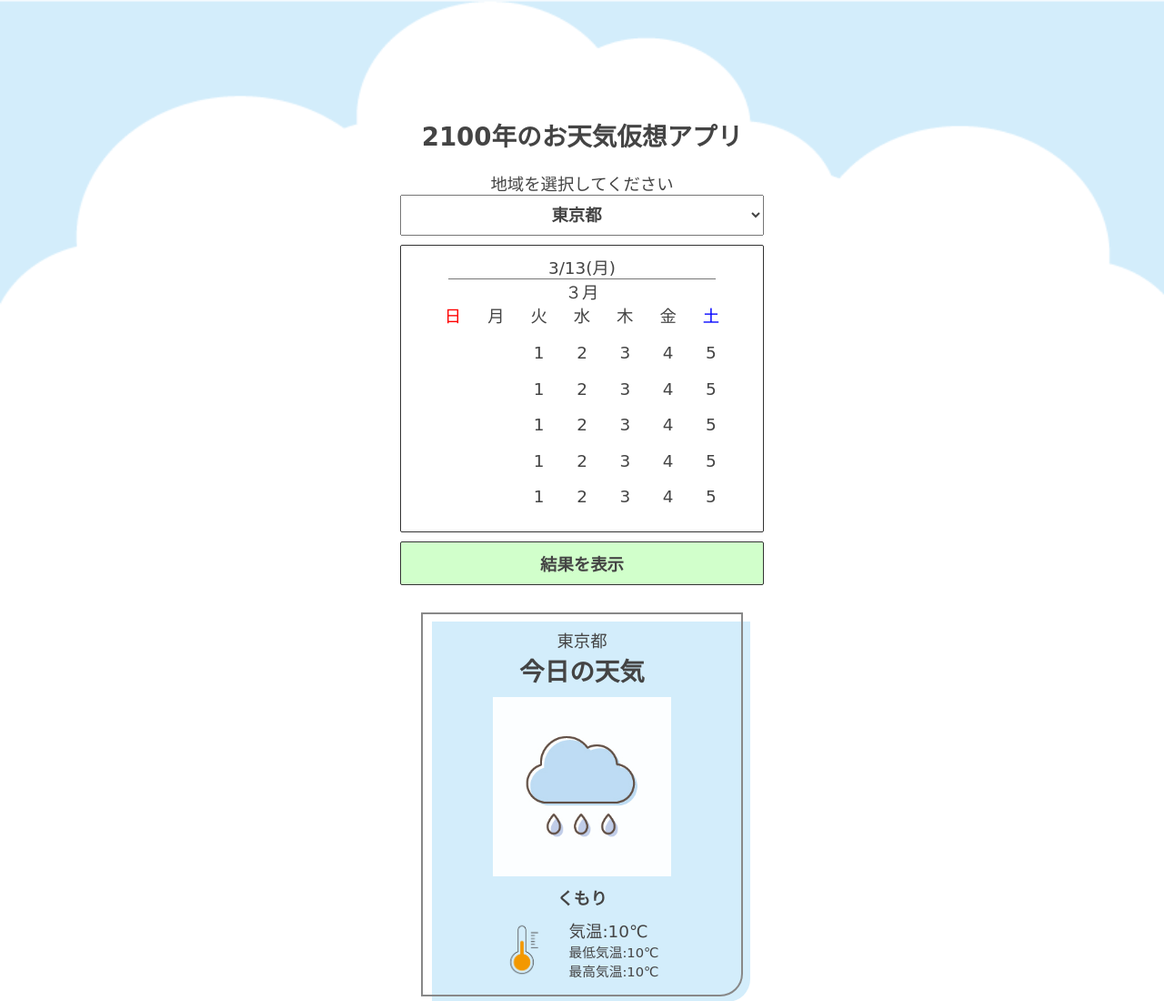
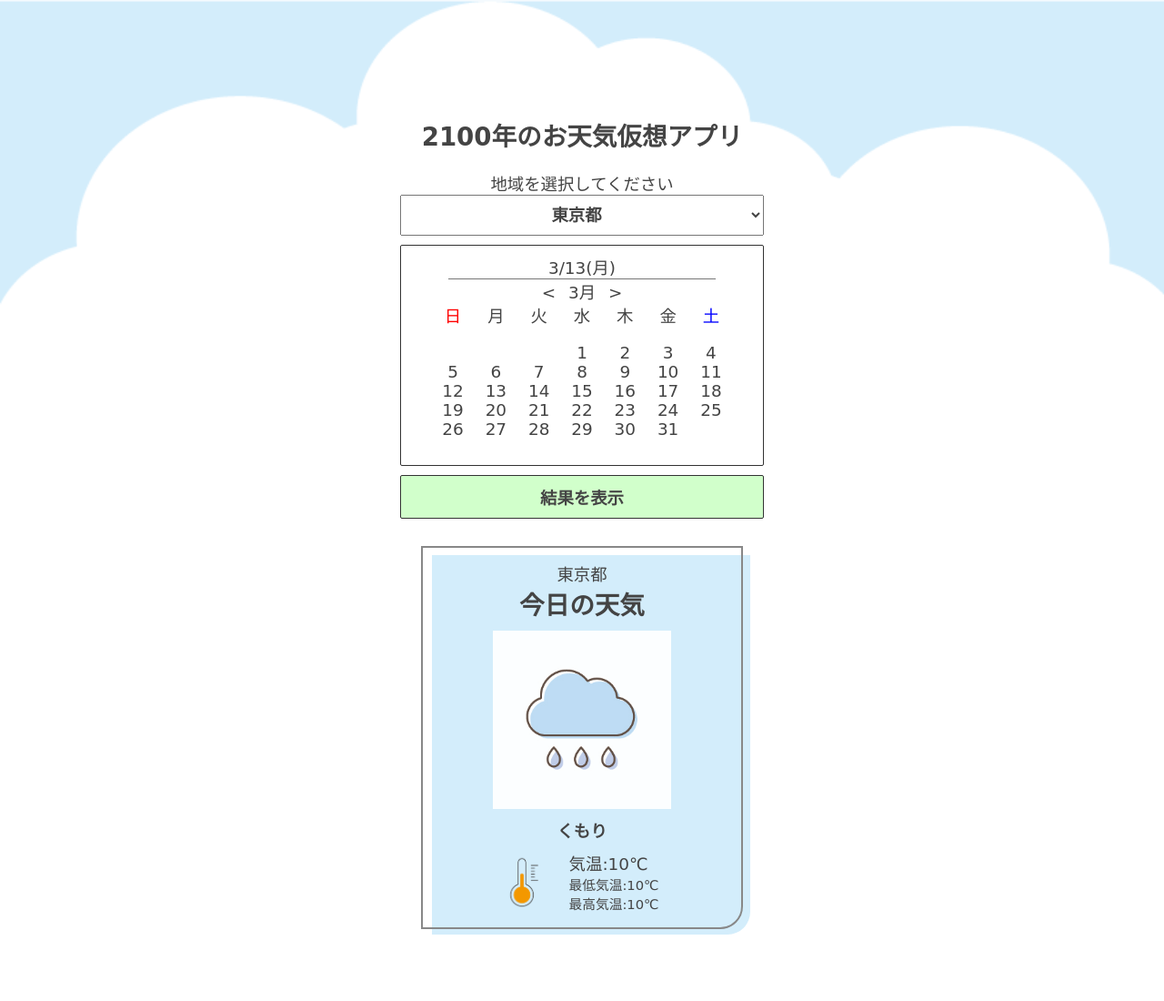
Before and after one commit to Buchi-18/weather-app, a plain HTML site: page index.html in a window 1280 px wide. Shown: the top 1100 px of the page at 91% size. Drawn offline with Linux system fonts and the light colour scheme; a web font is replaced by a local one.

Commit message:
refactor calendar code

```diff
--- a/calendar.css
+++ b/calendar.css
@@ -33,19 +33,16 @@
   margin: 0 auto;
 }
 
-.day-of-week ul , .dates ul li{
+.day-of-week ul , .dates ul{
   display: flex;
   flex-wrap: wrap;
   padding: 0 5% 5% 5%;
 }
 
-.day-of-week ul li {
+.day-of-week ul li,.dates ul li {
   width: calc(100% / 7);
 }
 
-.dates ul li p{
-  width: calc(100% / 7);
-}
 
 .san{
   color: red;
@@ -53,3 +50,11 @@
 .sat{
   color: blue;
 }
+
+.prev, .next {
+  padding: 0 8px;
+  cursor: pointer;
+}
+.prev:hover, .next:hover{
+  opacity: 0.7;
+}
--- a/calendar.js
+++ b/calendar.js
@@ -1,34 +1,90 @@
 "use strict";
+const monthNam = document.getElementById("monthNam");
+const currentDate = document.querySelector(".current-date");
+const calendarDates = document.querySelector(".dates ul");
+const selectDates = document.querySelector(".dates ul li");
+const selectable = document.querySelector(".selectable");
+const prevMonth = document.querySelector(".prev");
+const nextMonth = document.querySelector(".next");
 
 const dt = new Date();
 dt.setFullYear(2023);
-console.log(dt);
 
 let year = dt.getFullYear();
-let month = dt.getMonth() + 1;
+let month = dt.getMonth();
 let date = dt.getDate();
 let DOW = dt.getDay();
 var dayOfWeekStr = ["日", "月", "火", "水", "木", "金", "土"];
 let dayOfWeek = dayOfWeekStr[DOW];
-let dayOfWeekFirst = new Date(year, month - 1, 1).getDay();
-let numberOfDays = new Date(year, month, 0).getDate();
+let dayOfWeekFirst = new Date(year, month, 1);
+let numberOfDays = new Date(year, month + 1, 0).getDate();
+let renderMonth = month + 1;
+render();
 
-console.log(DOW);
-console.log(dayOfWeekFirst);
-// console.log(date);
-console.log(numberOfDays);
+window.addEventListener("click", function (e) {
+  const isClick = e.target.className === "selectable";
+  if (!isClick) return;
+  const dateInfoArray = e.target.dataset.date.split("_");
+  renderMonth = parseFloat(dateInfoArray[1]);
+  date = parseFloat(dateInfoArray[2]);
+  dayOfWeek = dayOfWeekStr[parseFloat(dateInfoArray[3])];
+  currentDate.innerHTML = `<p>${renderMonth}/${date}(${dayOfWeek})</p>`;
+});
 
+prevMonth.addEventListener("click", function () {
+  initializedDateHtml();
+  if (month === 0) {
+    month = 11;
+    updateMonth(month);
+    return;
+  }
+  month--;
+  updateMonth(month);
+});
+nextMonth.addEventListener("click", function () {
+  initializedDateHtml();
+  if (month === 11) {
+    month = 0;
+    updateMonth(month);
+    return;
+  }
+  month++;
+  updateMonth(month);
+});
 
-const currentDate = document.querySelector(".current-date")
+function updateMonth(month) {
+  dayOfWeekFirst = new Date(year, month, 1);
+  numberOfDays = new Date(year, month + 1, 0).getDate();
+  DOW = new Date(year, month, date).getDay();
+  dayOfWeek = dayOfWeekStr[DOW];
+  console.log(numberOfDays);
+  render();
+}
 
+function initializedDateHtml() {
+  calendarDates.innerHTML = "";
+}
 
-currentDate.innerHTML = `
-<p>${month}/${date}(${dayOfWeek})</p>
-`
+function render() {
+  let dateNum = 0;
+  let dayOfWeekNum = dayOfWeekFirst.getDay();
+  renderMonth = month + 1;
+  monthNam.innerHTML = renderMonth;
+  currentDate.innerHTML = `<p>${renderMonth}/${date}(${dayOfWeek})</p>`;
 
-for (let i = 0; i < numberOfDays; i++){
-  let dateNum = 1;
-  if (i < 7) {
+  for (let i = 0; i <= 35 + dayOfWeekNum; i++) {
 
+    if (i < dayOfWeekNum) {
+
+      calendarDates.innerHTML += `<li></li>`;
+    } else if (dateNum < numberOfDays) {
+      dateNum++;
+      calendarDates.innerHTML += `<li class="selectable" data-date="${year}_${renderMonth}_${dateNum}_${dayOfWeekNum}">${dateNum}</li>`;
+      if (dayOfWeekNum < 6) {
+        dayOfWeekNum++;
+      } else {
+        dayOfWeekNum = 0;
+      }
+    }
   }
 }
--- a/index.html
+++ b/index.html
@@ -29,11 +29,15 @@
       </select>
       <div id="calendarWrap">
         <div class="current-date">
-            <p>3/18(土)</p>
+          <p>3/18(土)</p>
           <div id="dateBtn">&gt;</div>
         </div>
         <div id="selectDate">
-          <div class="month">３月</div>
+          <div class="month">
+            <span class="prev">&lt;</span>
+            <span id="monthNam">3</span>月
+            <span class="next"> &gt;</span>
+          </div>
           <div class="day-of-week">
             <ul>
               <li class="san">日</li>
@@ -47,51 +51,6 @@
           </div>
           <div class="dates">
             <ul>
-              <li class="week-one">
-                <p></p>
-                <p></p>
-                <p>1</p>
-                <p>2</p>
-                <p>3</p>
-                <p>4</p>
-                <p>5</p>
-              </li>
-              <li class="week-two">
-                <p></p>
-                <p></p>
-                <p>1</p>
-                <p>2</p>
-                <p>3</p>
-                <p>4</p>
-                <p>5</p>
-              </li>
-              <li class="week-three">
-                <p></p>
-                <p></p>
-                <p>1</p>
-                <p>2</p>
-                <p>3</p>
-                <p>4</p>
-                <p>5</p>
-              </li>
-              <li class="week-four">
-                <p></p>
-                <p></p>
-                <p>1</p>
-                <p>2</p>
-                <p>3</p>
-                <p>4</p>
-                <p>5</p>
-              </li>
-              <li class="week-five">
-                <p></p>
-                <p></p>
-                <p>1</p>
-                <p>2</p>
-                <p>3</p>
-                <p>4</p>
-                <p>5</p>
-              </li>
             </ul>
           </div>
 
```
